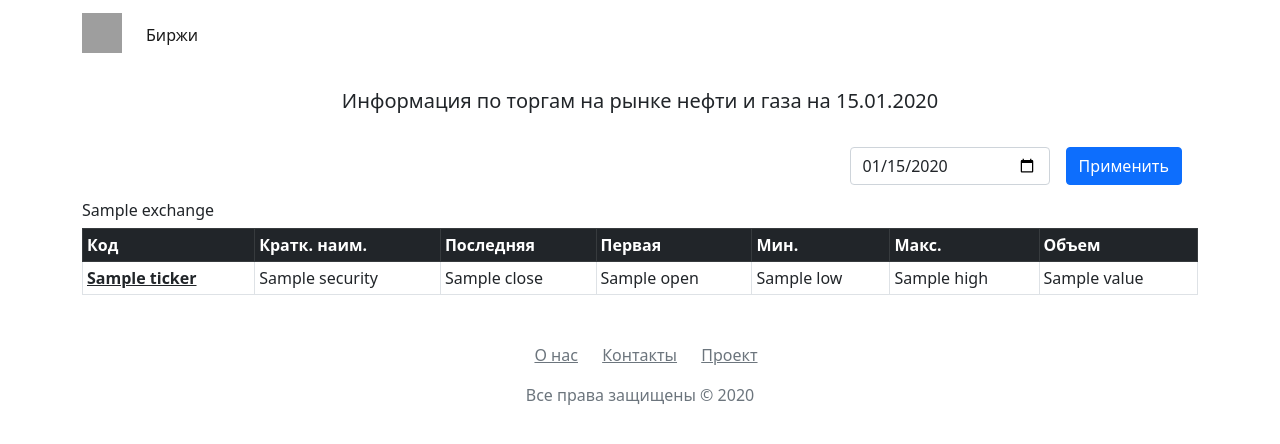
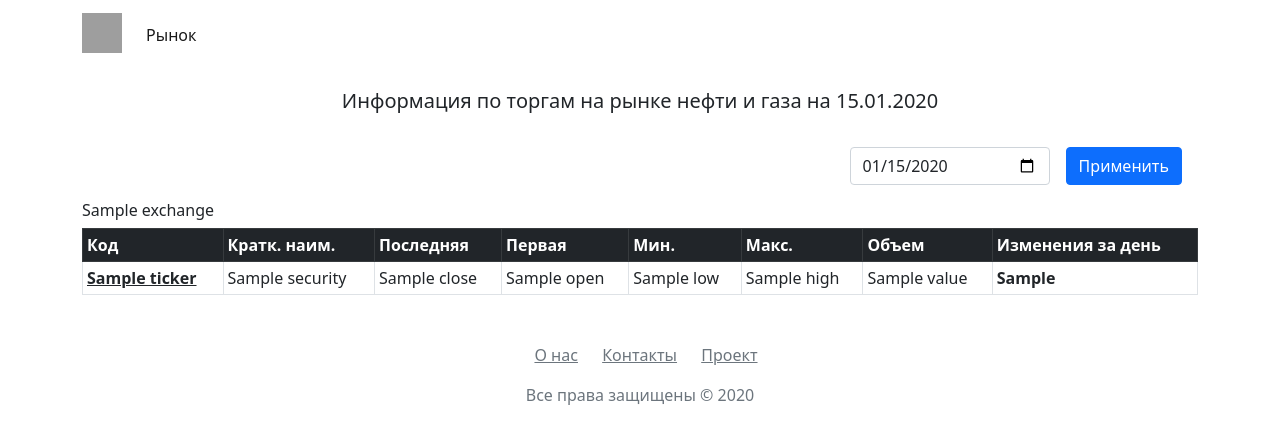
Before and after one commit to oliver2214/petro-tracker, a Django app: template App/tracker/templates/tracker/market.html in a window 1280 px wide. Shown: the top 444 px of the page. Run offline with Django 4.2, Linux system fonts and the light colour scheme; the template is opened without the code that fills it: most values are stand-ins (such as "Sample title", 1, 10 or a date in 2020); some libraries are stand-ins or nearby versions; grey boxes are pictures that could not be loaded.

Commit message:
Добавить столбец изменений акции за день

```diff
--- a/App/tracker/influxdb/database.py
+++ b/App/tracker/influxdb/database.py
@@ -52,6 +52,7 @@ def data_market(date: datetime, exchange: str):
                 table.records[2]["_field"]: table.records[2]["_value"],
                 table.records[3]["_field"]: table.records[3]["_value"],
                 table.records[4]["_field"]: table.records[4]["_value"],
+                "DAY_CHANGES": round((table.records[3]["_value"] - table.records[0]["_value"]) / table.records[3]["_value"] * 100, 2),  # noqa
             }
 
             exchange_data[table.records[0]["TICKER"]] = data_dict
--- a/App/tracker/models.py
+++ b/App/tracker/models.py
@@ -7,6 +7,7 @@ class Exchanges(models.Model):
     description = models.TextField(blank=True)
     country = models.CharField(max_length=128, blank=True)
     currency = models.CharField(max_length=16)
+    site = models.CharField(max_length=64, blank=True)
 
 
 class Securities(models.Model):
--- a/App/tracker/templates/tracker/base.html
+++ b/App/tracker/templates/tracker/base.html
@@ -31,7 +31,7 @@
             <div class="collapse navbar-collapse" id="navbarSupportedContent">
                 <ul class="navbar-nav mr-auto">
                     <li class="nav-item">
-                        <a href="{% url 'index' %}" class="nav-link active custom-text">Биржи</a>
+                        <a href="{% url 'market' %}" class="nav-link active custom-text">Рынок</a>
                     </li>
                 </ul>
             </div>
--- a/App/tracker/templates/tracker/market.html
+++ b/App/tracker/templates/tracker/market.html
@@ -18,6 +18,8 @@
     {% if data_table|length > 0 %}
 
     {% for exchange, securities in data_table.items %}
+
+        {% if securities|length > 0 %}
         <h6>{{ exchange }}</h6>
         <table class="table table-bordered table-sm">
             <thead class="table-dark">
@@ -57,6 +59,11 @@
                             <span>Объем</span>
                         </div>
                     </th>
+                    <th>
+                        <div title="Изменения за день">
+                            <span>Изменения за день</span>
+                        </div>
+                    </th>
                 </tr>
             </thead>
 
@@ -70,10 +77,13 @@
                     <td>{{ security.LOW }}</td>
                     <td>{{ security.HIGH }}</td>
                     <td>{{ security.VALUE }}</td>
+                    <td style="color: {% if security.DAY_CHANGES > 0 %}green{% elif security.DAY_CHANGES < 0 %}red{% endif %}">
+                        <strong>{{ security.DAY_CHANGES }}</strong>
+                    </td>
                 </tr>
                 {% endfor %}
             </tbody>
-
+        {% endif %}
     </table>
     {% endfor %}
 
--- a/App/tracker/views.py
+++ b/App/tracker/views.py
@@ -40,12 +40,14 @@ def market(request):
     # Преобразуем QuerySet в словарь бирж
     exchanges = {exchange: None for exchange in list(exchanges_responce_orm)}
 
+    # Слияние данных influxdb и postgresql, чтобы консистентно отправить в html
     for exchange in exchanges.keys():
         exchanges[exchange] = data_market(date, exchange=exchange)
         if exchanges[exchange]:
             securities = Securities.objects.filter(exchange__exchange_code=exchange).values('ticker', 'shortname')
             for security in securities:
-                exchanges[exchange][security['ticker']]['SHORTNAME'] = security['shortname']
+                if exchanges[exchange].get(security['ticker'], False):
+                    exchanges[exchange][security['ticker']]['SHORTNAME'] = security['shortname']
 
     # Если все разы из БД вернулось False, то exchanges = False (Отсутствует подключение к БД)
     if all(map(lambda exchange: exchange is False, exchanges.values())):
--- a/parser_service/data_parser.py
+++ b/parser_service/data_parser.py
@@ -54,12 +54,14 @@ def parse_data():
             symbol_data = None
             lost_counter = 0
             while (symbol_data is None or symbol_data.empty) and lost_counter < 3:
-                symbol_data = tv.get_hist(symbol=symbol, exchange=exchange, interval=Interval.in_daily, n_bars=15)
+                symbol_data = tv.get_hist(symbol=symbol, exchange=exchange, interval=Interval.in_daily, n_bars=2)
 
             if lost_counter == 3:
                 lost_symbols.append(symbol)
+                print(f"exchange:{exchange}, symbol:{symbol} - failed")
             else:
                 exchange_data_strings.extend(get_symbol_data_strings(symbol_data=symbol_data))
+                print(f"exchange:{exchange}, symbol:{symbol} - success")
 
         if lost_symbols:
             lost_exchanges[exchange] = lost_symbols
```
Also changed, not shown: App/tracker/migrations/0005_exchanges_site.py (added), App/tracker/static/tracker/images/moex-logo.jpg, App/tracker/static/tracker/images/sse-logo.jpg (added), App/tracker/static/tracker/images/sse-logo.png (deleted). Lines whose indentation alone changed are shown as unchanged.
